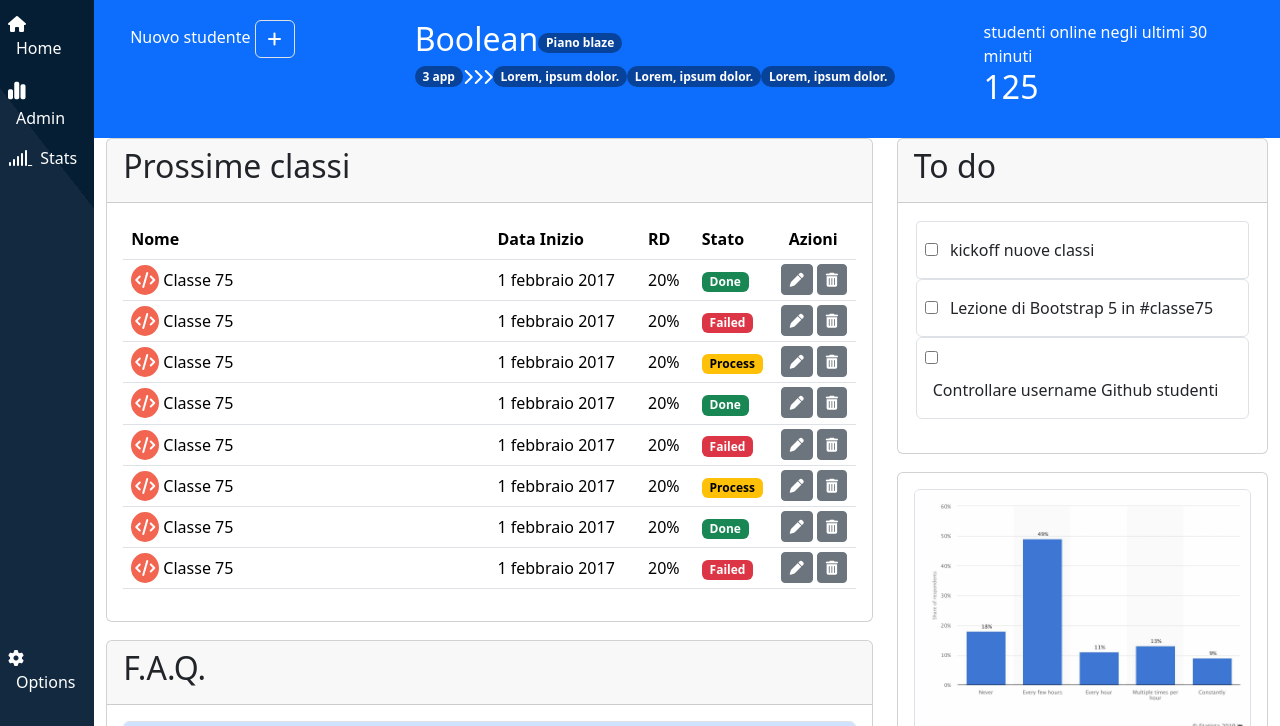
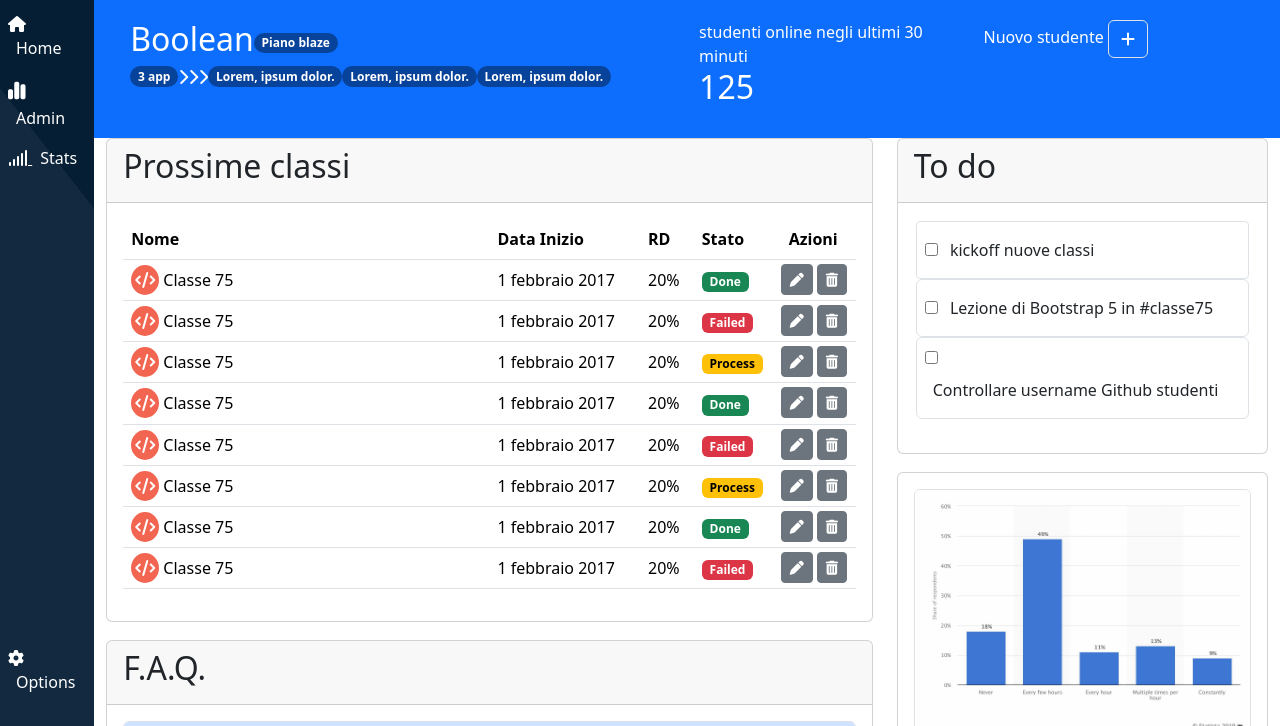
Before and after one commit to Andrea-Calligari/html-css-bootstrap-dashboard, a plain HTML site: page index.html in a window 1280 px wide. Shown: the part 74-800 px from the top of the page. Drawn offline with nearby package versions, Linux system fonts and the light colour scheme.

Commit message:
Add: flex order new student

```diff
--- a/css/style.css
+++ b/css/style.css
@@ -99,7 +99,6 @@
     background-color: #08439b;
 }
 
-
 #offcanvasExample{
     width: 100%;
 }
@@ -110,7 +109,9 @@
     padding: 8px;
 }
 
-
+.order__col{
+    order: 2;
+}
 
 
 
--- a/index.html
+++ b/index.html
@@ -74,7 +74,7 @@
                 <section class="student text-white p-4 ">
                     <div class="container-fluid">
                         <div class="row g-4 d-inline-block d-md-flex">
-                            <div class="col-12 col-md-3">
+                            <div class="col-12 col-md-3 order__col">
                                 <span>Nuovo studente</span>
                                 <a class="btn btn-primary border rounded-2 m-0" data-bs-toggle="offcanvas"
                                     href="#offcanvasExample" role="button" aria-controls="offcanvasExample">
```
